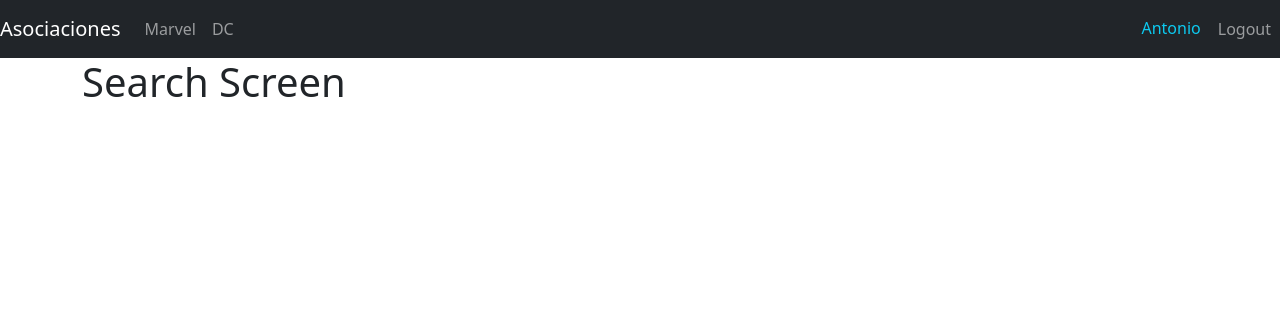
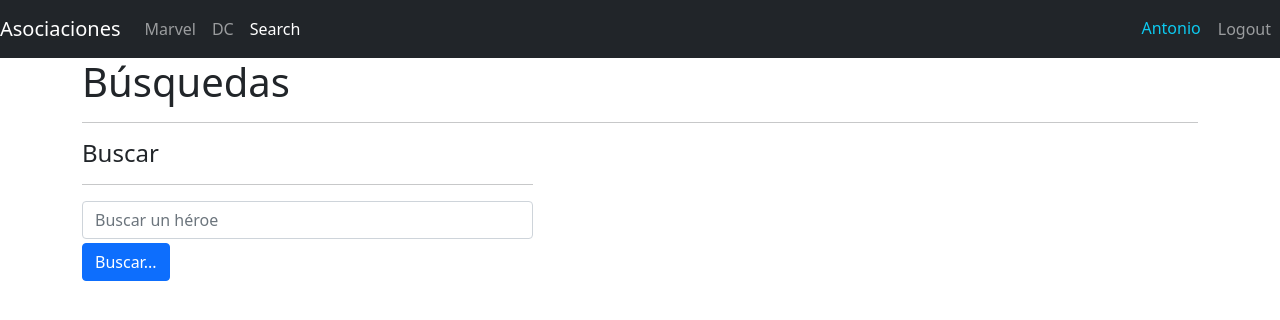
Before and after one commit to tonyjleal/react-curso, a React app in the folder 07-heroes-app/: page /search in a window 1280 px wide. Built offline with nearby package versions, Linux system fonts and the light colour scheme.

Commit message:
feat: SearchComponent

```diff
--- a/07-heroes-app/public/index.html
+++ b/07-heroes-app/public/index.html
@@ -26,6 +26,8 @@
     -->
     <title>Heroes App</title>
     <link href="https://cdn.jsdelivr.net/npm/bootstrap@5.1.3/dist/css/bootstrap.min.css" rel="stylesheet" integrity="sha384-1BmE4kWBq78iYhFldvKuhfTAU6auU8tT94WrHftjDbrCEXSU1oBoqyl2QvZ6jIW3" crossorigin="anonymous">
+    <link rel="stylesheet" href="https://cdnjs.cloudflare.com/ajax/libs/animate.css/4.1.1/animate.min.css"
+    />
   </head>
   <body>
     <noscript>You need to enable JavaScript to run this app.</noscript>
--- a/07-heroes-app/src/components/hero/HeroList.js
+++ b/07-heroes-app/src/components/hero/HeroList.js
@@ -8,7 +8,7 @@ export const HeroList = ({ publisher }) => {
     const heroes = useMemo(() => getHeroesByPublisher( publisher ), [publisher])
 
     return (
-    <div className='row rows-cols-1 row-cols-md-3 g-3'>
+    <div className='row rows-cols-1 row-cols-md-3 g-3 animate__animated animate__fadeIn'>
         {
             heroes.map( hero => (
                 <HeroCard
--- a/07-heroes-app/src/components/hero/HeroScreen.js
+++ b/07-heroes-app/src/components/hero/HeroScreen.js
@@ -31,10 +31,10 @@ export const HeroScreen = () => {
         <img
           src={imagePath}
           alt={superhero}
-          className="img-thumbnail"
+          className="img-thumbnail animate__animated animate__fadeInLeft"
         />
       </div>
-      <div className="col-8">
+      <div className="col-8 animate__animated animate__fadeIn">
         <h3>{superhero}</h3>
         <ul className="list-group list-group-flush">
           <li className="list-group-item"><b>Alter ego: </b> {alter_ego}</li>
--- a/07-heroes-app/src/components/search/SearchScreen.js
+++ b/07-heroes-app/src/components/search/SearchScreen.js
@@ -1,5 +1,48 @@
+import { useForm } from "../../hooks/useForm/useForm";
+
 export const SearchScreen = () => {
+
+  const [formValues, handleInputChange, reset] = useForm({
+    searchText: ''
+  });
+
+  const {searchText} = formValues;
+
+  const handleSearch = (e) => {
+      e.preventDefault();
+      reset()
+      console.log(searchText);
+  }
+
   return (
-    <div><h1>Search Screen</h1></div>
+    <>
+      <h1>Búsquedas</h1>
+      <hr/>
+
+      <div className="row">
+        <div className="col-5">
+          <h4>Buscar</h4>
+          <hr/>
+          <form onSubmit={handleSearch}>
+            <input
+              type="text"
+              placeholder="Buscar un héroe"
+              className="form-control"
+              name="searchText"
+              autoComplete="off"
+              onChange={ handleInputChange }
+              value={searchText}
+            />
+
+            <button
+              type="submit"
+              className="btn btn-primary mt-1"
+              >
+              Buscar...
+            </button>
+          </form>
+        </div>
+      </div>
+    </>
   )
 }
--- a/07-heroes-app/src/components/ui/Navbar.js
+++ b/07-heroes-app/src/components/ui/Navbar.js
@@ -35,6 +35,13 @@ export const Navbar = () => {
                     >
                         DC
                     </NavLink>
+
+                    <NavLink
+                        className={ ({ isActive }) => 'nav-item nav-link ' + ( isActive ? 'active' : '' ) }
+                        to="/search"
+                    >
+                        Search
+                    </NavLink>
                 </div>
             </div>
 
--- /dev/null
+++ b/07-heroes-app/src/hooks/useForm/useForm.js
@@ -0,0 +1,20 @@
+import React, {useState} from 'react'
+
+export const useForm = ( initialState = {}) => {
+
+    const [values, setValues] = useState(initialState)
+
+    const handleInputChange = ({target}) => {
+        setValues({
+            ...values,
+            [target.name]: target.value,
+        });
+    }
+
+    const reset = () => {
+        setValues(initialState);
+    }
+
+    return [values, handleInputChange, reset];
+
+}
```
Also changed, not shown: 07-heroes-app/src/hooks/useForm/README.md (added).
